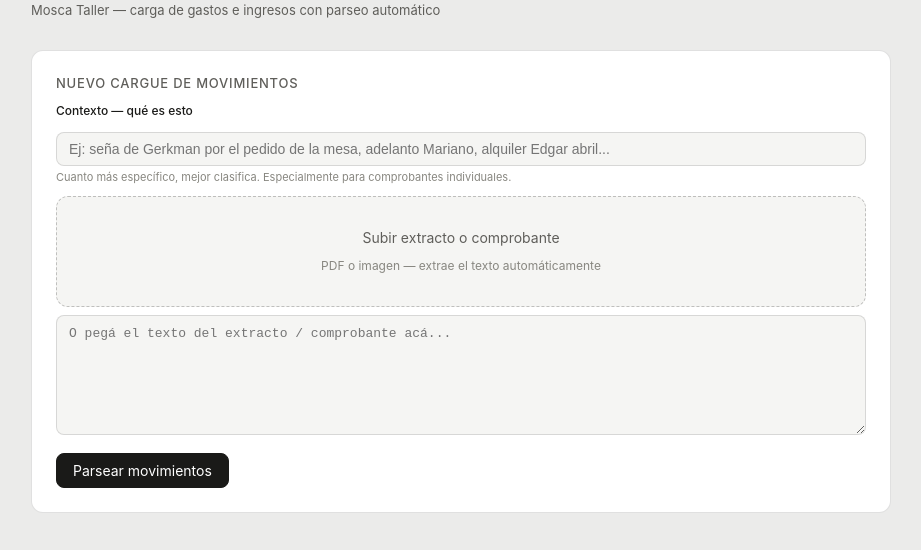
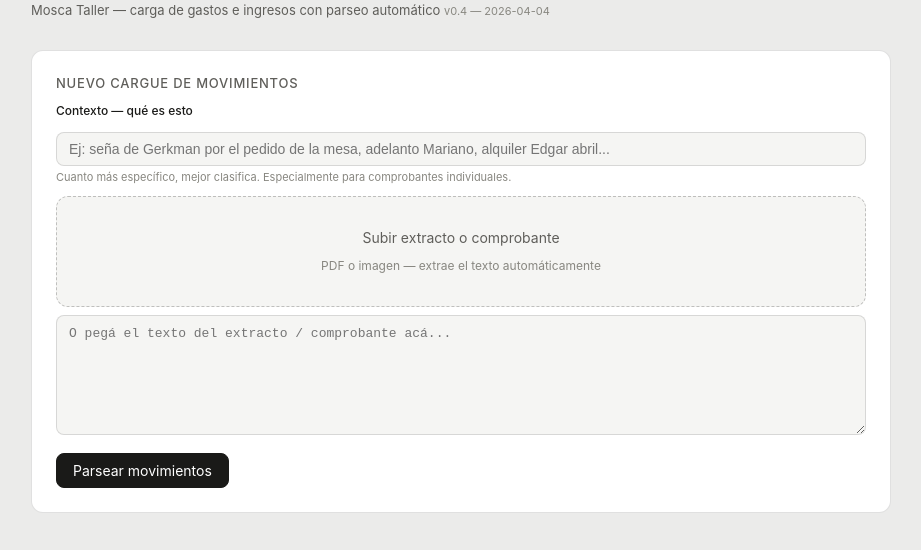
Before and after one commit to lmanteca/cotizador-mosca, a plain HTML site: page mosca.html in a window 1280 px wide. Shown: the part 58-608 px from the top of the page, without its empty margins (179-1100 px from the left). Drawn offline with Linux system fonts and the light colour scheme.

Commit message:
Add files via upload

```diff
--- a/mosca.html
+++ b/mosca.html
@@ -117,7 +117,7 @@
 <div class="container">
   <div class="header">
     <h1>Movimientos IA</h1>
-    <p>Mosca Taller — carga de gastos e ingresos con parseo automático</p>
+    <p>Mosca Taller — carga de gastos e ingresos con parseo automático <span style="color: var(--color-text-tertiary); font-size: 11px;">v0.4 — 2026-04-04</span></p>
   </div>
 
   <div class="card" id="step-input">
```
